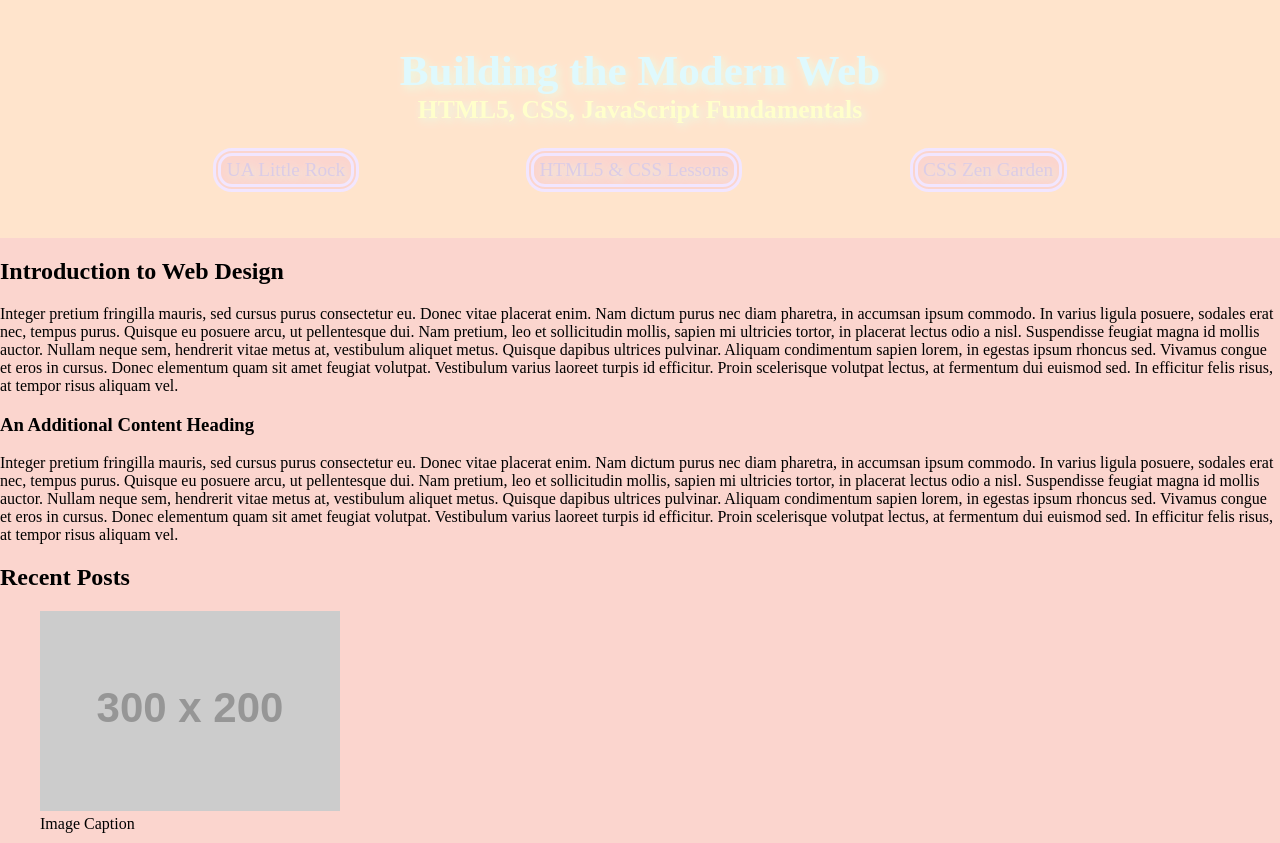
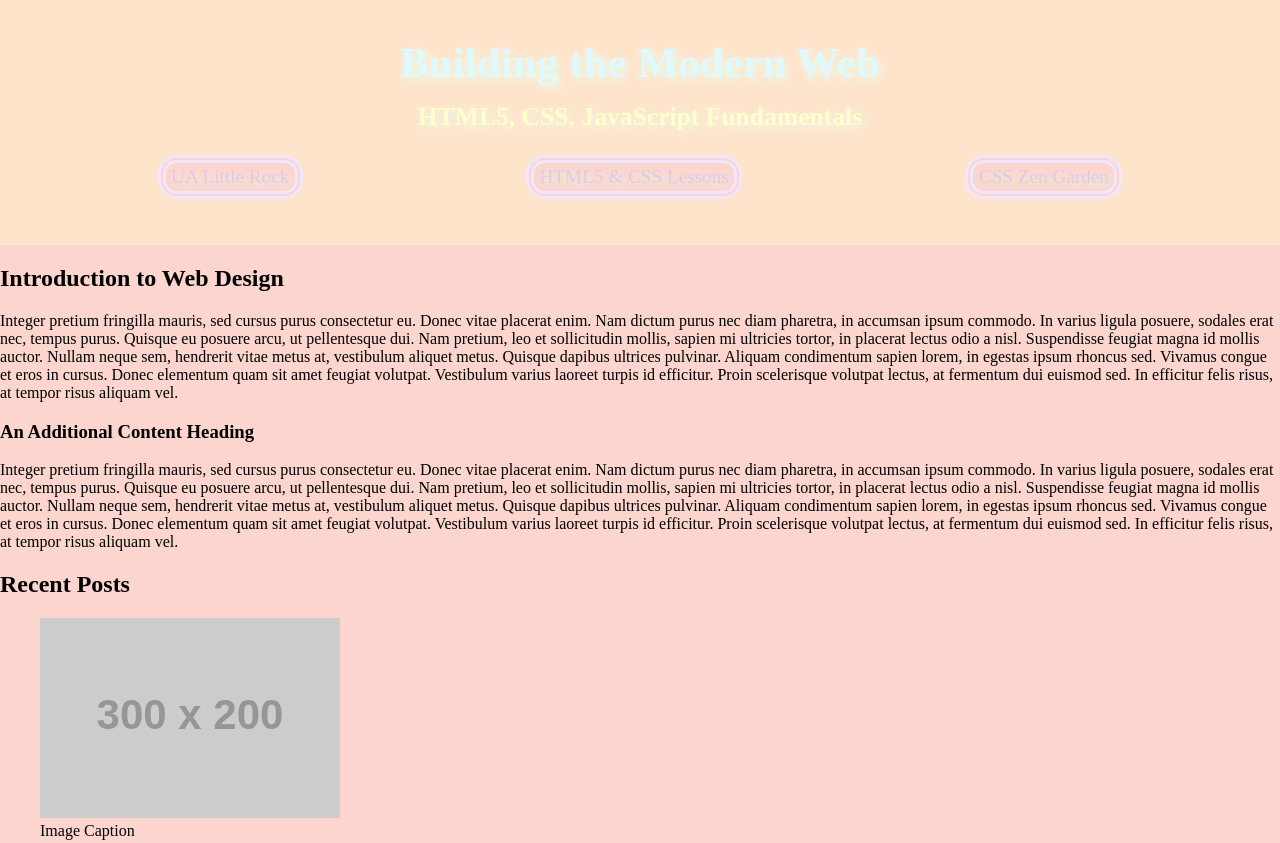
Before and after one commit to webtechnologies1310/ifsc-1310, a plain HTML site: page css-demo/index.html in a window 1280 px wide. Shown: the top 843 px of the page. Drawn offline with Linux system fonts and the light colour scheme; placeholder pictures from the web are drawn by us; a web font is replaced by a local one.

Commit message:
edited css for style.css

```diff
--- a/css-demo/assets/css/style.css
+++ b/css-demo/assets/css/style.css
@@ -44,7 +44,7 @@ padding: 23px 46px 23px 46px;
 header.primary h1{
 /* top | left and right | bottom */
 font-size:2.7rem;
-margin: 23px 0 0;
+margin:15px;
 }
 
 header.primary h1 a{
@@ -60,7 +60,7 @@ header.primary h2{
 header.primary nav ul{
   display:flex;
   flex-direction:row;
-  justify-content:space-evenly;
+  justify-content:space-around;
   padding:7px 0;
 }
 header.primary nav ul li {
```
